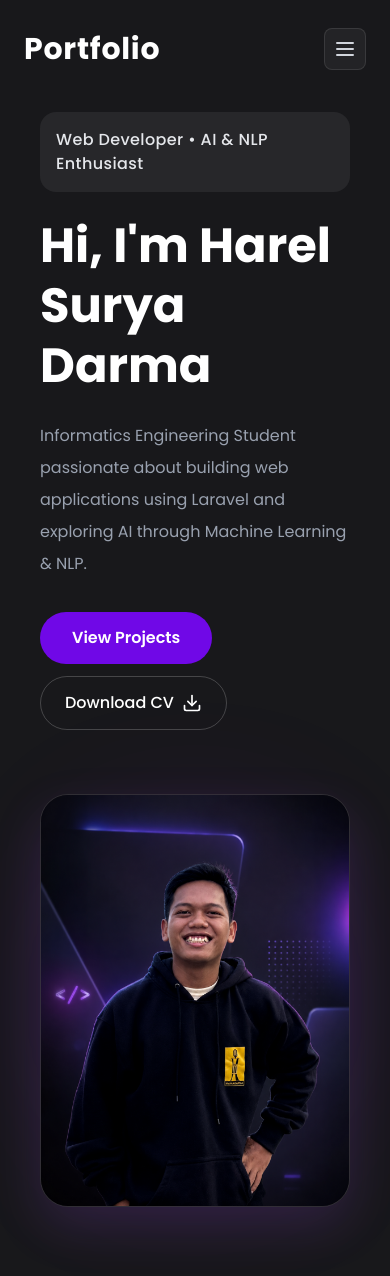
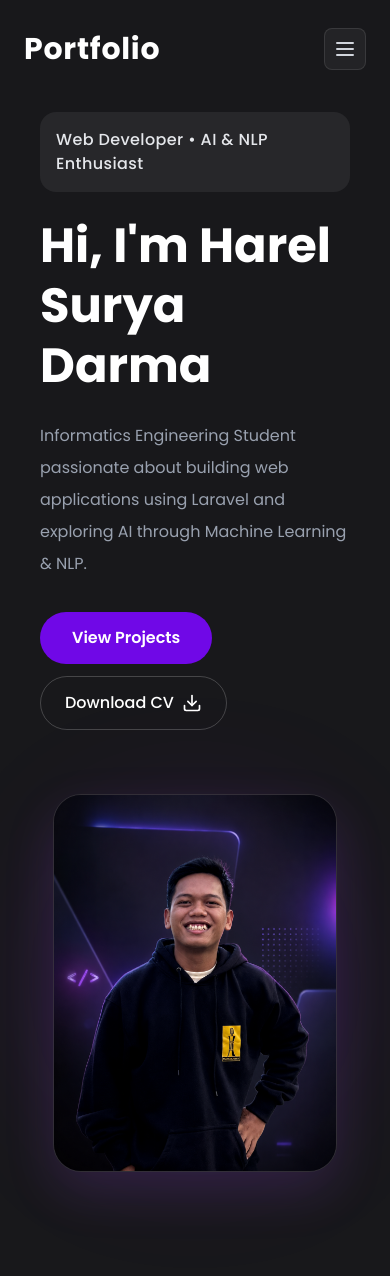
Before and after one commit to SuryaDarma4k/Portfolio, a React (Vite) app: page / in a window 390 px wide. Shown: the top 1276 px of the page. Built offline with nearby package versions, Linux system fonts and the light colour scheme.

Commit message:
Update portfolio website

```diff
--- a/index.html
+++ b/index.html
@@ -2,12 +2,12 @@
 <html lang="en" class="scroll-smooth">
   <head>
     <meta charset="UTF-8" />
-    <link rel="icon" type="image/svg+xml" href="/favicon.svg" />
+    <link rel="icon" type="image/png" href="/favicon.svg" />
     <meta name="viewport" content="width=device-width, initial-scale=1.0" />
     <link rel="preconnect" href="https://fonts.googleapis.com">
     <link rel="preconnect" href="https://fonts.gstatic.com" crossorigin>
     <link href="https://fonts.googleapis.com/css2?family=Poppins:wght@400;500;600;700&display=swap" rel="stylesheet">
-    <title>Harel Portfolio</title>
+    <title>Harel Surya Darma | Portfolio</title>
   </head>
   <body class="bg-zinc-900 text-white" id="home">
     <div id="root"></div>
--- a/src/App.jsx
+++ b/src/App.jsx
@@ -86,7 +86,8 @@ function App() {
             loading="lazy"
             className="
             relative
-            w-full
+            w-11/12
+            md:w-full
             max-w-[460px]
             mx-auto md:mx-0
             rounded-[28px]
```
Also changed, not shown: 2 other files (tests, documents, lock files or other folders).
